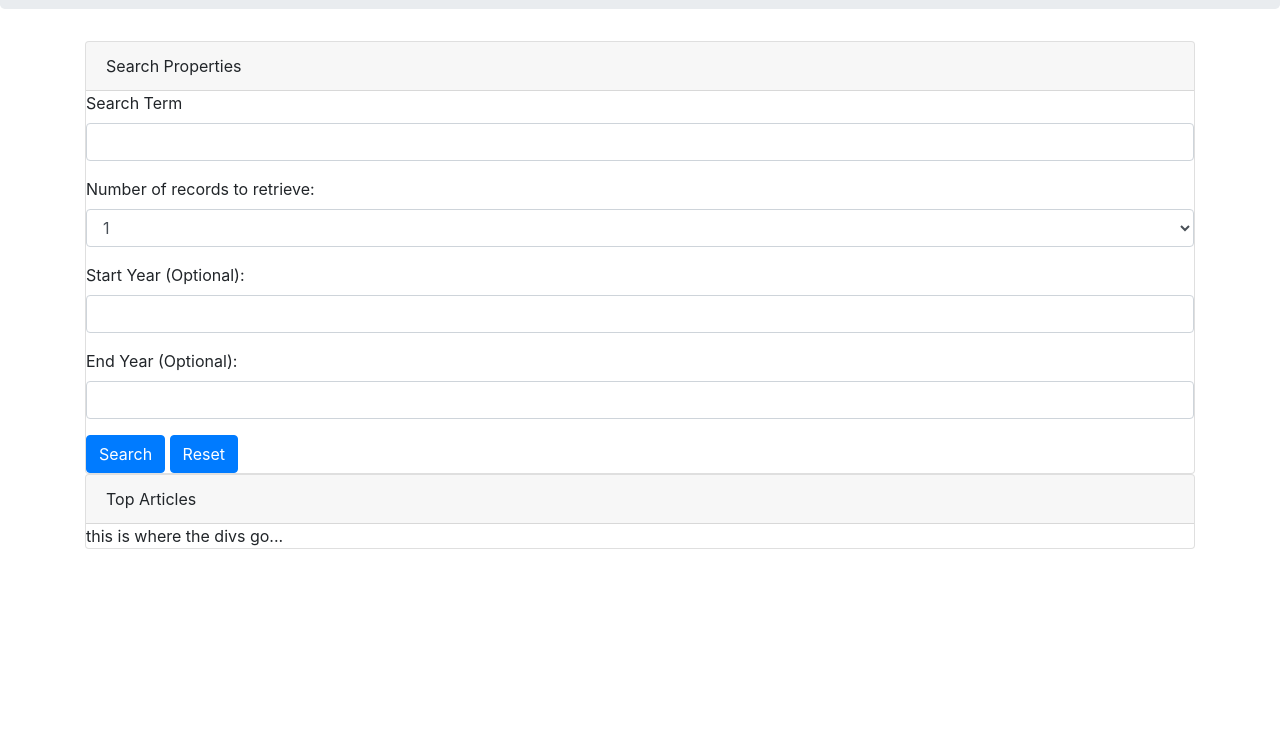
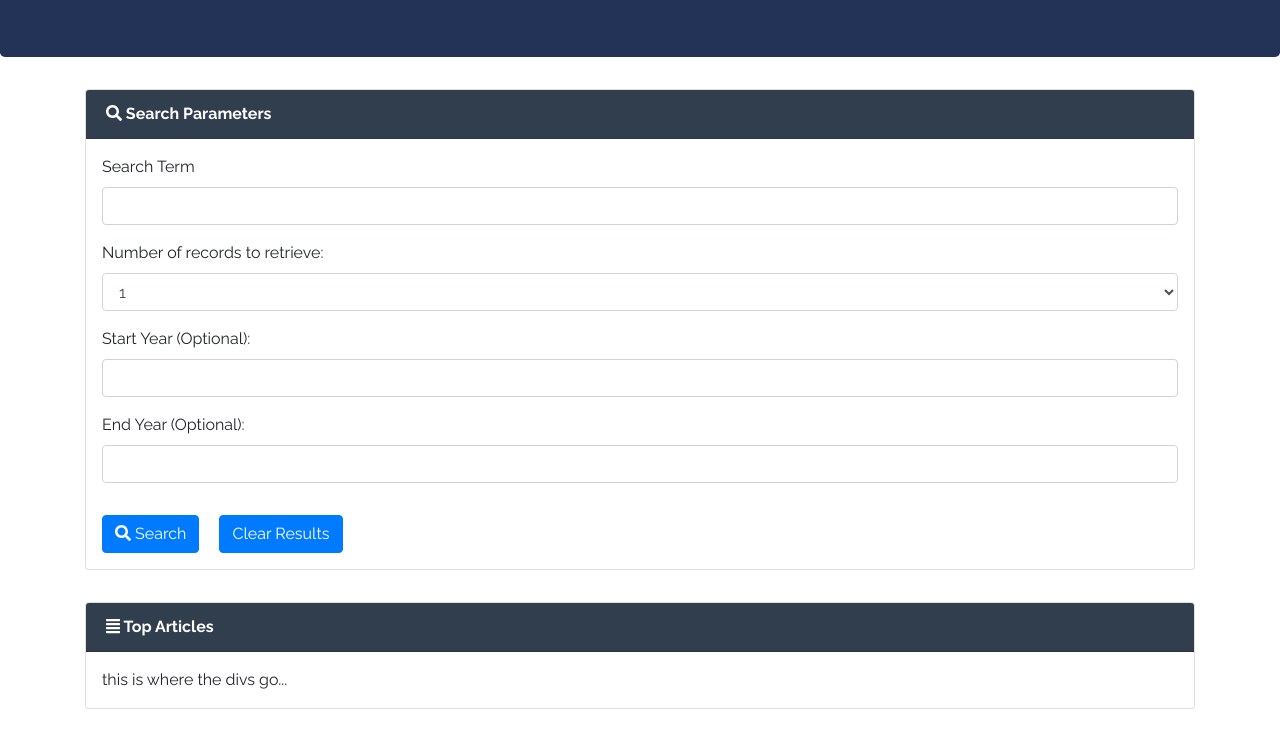
Before and after one commit to tophersymps/NYT_search, a plain HTML site: page index.html in a window 1280 px wide. Shown: the part 175-916 px from the top of the page. Before the commit the page ends 800 px from the top, so only its background shows below. Drawn offline with nearby package versions, Linux system fonts and the light colour scheme.

Commit message:
update html add css

```diff
--- /dev/null
+++ b/assets/css/styles.css
@@ -0,0 +1,37 @@
+body {
+  font-family: 'Raleway', sans-serif;
+}
+
+.form-group {
+  margin-left: 1rem;
+  margin-right: 1rem;
+  margin-top: 1rem;
+}
+
+button {
+  margin:1rem;
+}
+
+.row {
+  padding-bottom: 2rem;
+}
+
+#article-list {
+  margin:1rem;
+}
+
+h1 {
+  font-family: 'Roboto', sans-serif;
+ font-size:  5rem;
+}
+
+.jumbotron {
+  background: #233257;
+  color: #fff;
+}
+
+.card-header {
+  background: #303E4E;
+  font-weight: 700;
+  color: #fff;
+}
--- a/index.html
+++ b/index.html
@@ -10,8 +10,8 @@
   <link rel="stylesheet" href="https://maxcdn.bootstrapcdn.com/bootstrap/4.0.0/css/bootstrap.min.css" integrity="sha384-Gn5384xqQ1aoWXA+058RXPxPg6fy4IWvTNh0E263XmFcJlSAwiGgFAW/dAiS6JXm" crossorigin="anonymous">
 
   <!-- Custom styles for this template -->
-  <!-- <link href="assets/css/styles.css" rel="stylesheet"> -->
-  <!-- <link href="https://fonts.googleapis.com/css?family=Raleway:100,300,400,600|Raleway+Dots" rel="stylesheet"> -->
+  <link href="assets/css/styles.css" rel="stylesheet">
+  <link href="https://fonts.googleapis.com/css?family=Raleway:300,400,700|Roboto" rel="stylesheet">
 
   <!-- jQuery Library -->
   <script src="https://code.jquery.com/jquery-3.3.1.min.js" integrity="sha256-FgpCb/KJQlLNfOu91ta32o/NMZxltwRo8QtmkMRdAu8=" crossorigin="anonymous"></script>
@@ -23,7 +23,7 @@
         <!-- Main jumbotron for a primary marketing message or call to action -->
         <div class="jumbotron">
           <div class="container">
-            <h1 class="text-center">New York Times Search</h1>
+            <h1 class="text-center"><i class="far fa-newspaper"></i> New York Times Search</h1>
           </div>
         </div>
 
@@ -33,7 +33,7 @@
             <div class="col-md-12">
                 <div class="card" style="width: 100%">
                     <div class="card-header">
-                      Search Properties
+                        <i class="fas fa-search"></i> Search Parameters
                     </div>
                     <form>
                         <div class="form-group">
@@ -57,18 +57,19 @@
                               <input type="text" class="form-control" id="endYear" placeholder="">
                             </div>
 
-                            <button id="search" class="btn btn-primary" type="submit">Search</button> <input class="btn btn-primary" type="reset" value="Reset">
+                            <button class="btn btn-primary" type="submit" id="search-btn"><i class="fas fa-search"></i> Search</button> <input class="btn btn-primary" type="reset" value="Clear Results">
                       </form>
 
                   </div>
             </div>
           </div>
 
+
           <div class="row">
               <div class="col-md-12">
                   <div class="card" style="width: 100%">
                       <div class="card-header">
-                            Top Articles
+                          <i class="fas fa-align-justify"></i> Top Articles
                       </div>
 
                       <div id="article-list">this is where the divs go...</div>
@@ -76,14 +77,13 @@
                     </div>
               </div>
             </div>
+
+
         </div> <!-- /container -->
 
       </main>
-    <!-- jQuery -->
-    <script src="https://code.jquery.com/jquery.js"></script>
 
-    <!-- Javascript -->
-    <script src="assets/javascript/stuff.js"></script>
+      <script defer src="https://use.fontawesome.com/releases/v5.0.8/js/all.js"></script>
 
 </body>
 </html>
```
